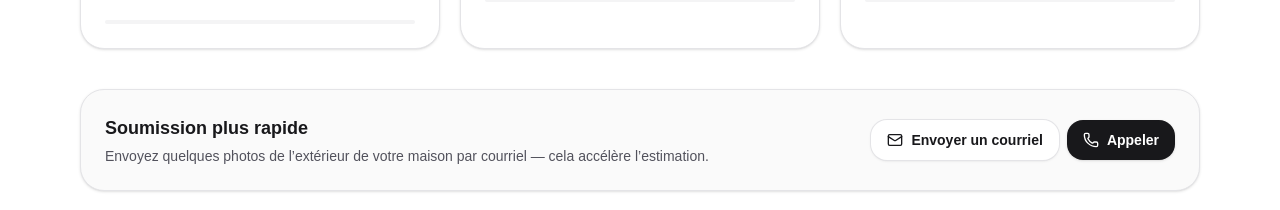
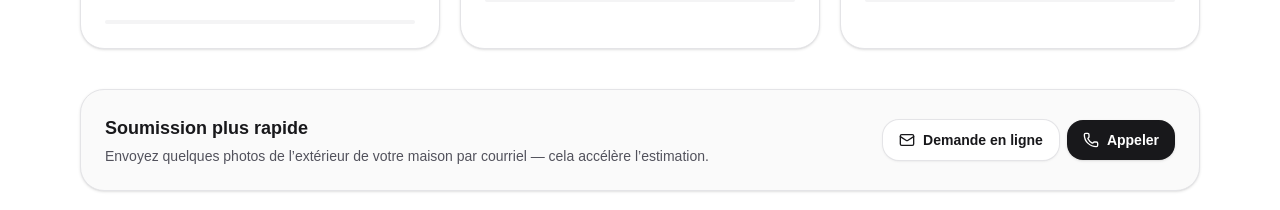
Before and after one commit to servicesmrben-wq/mrben-site1, a Next.js app: page / in a window 1280 px wide. Shown: the part 1180-1390 px from the top of the page. Built offline with nearby package versions, Linux system fonts and the light colour scheme.

Commit message:
Update fast quote button to scroll contact

```diff
--- a/app/MrBenRedesignPreview.jsx
+++ b/app/MrBenRedesignPreview.jsx
@@ -133,7 +133,7 @@ const i18n = {
     fastQuoteT: "Soumission plus rapide",
     fastQuoteP:
       "Envoyez quelques photos de l’extérieur de votre maison par courriel — cela accélère l’estimation.",
-    fastQuoteEmail: "Envoyer un courriel",
+    fastQuoteEmail: "Demande en ligne",
     fastQuoteCall: "Appeler",
 
     secGalK: "Avant / Après",
@@ -273,7 +273,7 @@ const i18n = {
     fastQuoteT: "Faster quoting",
     fastQuoteP:
       "Email a few exterior photos — it helps us estimate faster.",
-    fastQuoteEmail: "Email us",
+    fastQuoteEmail: "Online request",
     fastQuoteCall: "Call",
 
     secGalK: "Before / After",
@@ -544,7 +544,7 @@ function HeroStat({ icon, title, sub }) {
   );
 }
 
-function Services({ t }) {
+function Services({ onQuote, t }) {
   const services = [
     {
       id: "vitres",
@@ -627,12 +627,13 @@ function Services({ t }) {
               <p className="mt-1 text-sm text-zinc-600">{t("fastQuoteP")}</p>
             </div>
             <div className="flex flex-col gap-2 sm:flex-row md:justify-end">
-              <a
-                href={BRAND.emailHref}
+              <button
+                type="button"
+                onClick={onQuote}
                 className="inline-flex items-center justify-center gap-2 rounded-2xl bg-white px-4 py-2.5 text-sm font-semibold text-zinc-900 shadow-sm ring-1 ring-zinc-200 hover:bg-zinc-50"
               >
                 <Mail className="h-4 w-4" /> {t("fastQuoteEmail")}
-              </a>
+              </button>
               <a
                 href={BRAND.phoneHref}
                 className="inline-flex items-center justify-center gap-2 rounded-2xl bg-zinc-900 px-4 py-2.5 text-sm font-semibold text-white shadow-sm hover:bg-zinc-800"
@@ -1359,7 +1360,7 @@ export default function MrBenRedesignPreview() {
       <TopBar t={t} />
       <Nav onQuote={scrollToContact} t={t} lang={lang} setLang={setLang} />
       <Hero onQuote={scrollToContact} t={t} />
-      <Services t={t} />
+      <Services onQuote={scrollToContact} t={t} />
       <Gallery t={t} />
       <Reviews t={t} />
       <ServiceArea t={t} />
```
